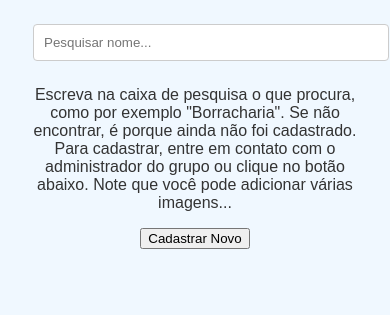
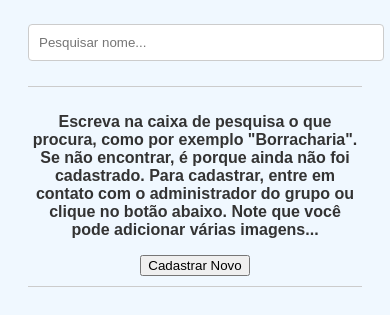
Before and after one commit to DougFullStack/manchester, a plain HTML site: page index.html in a window 390 px wide. Shown: the part 89-404 px from the top of the page. Drawn offline with Linux system fonts and the light colour scheme.

Commit message:
Add files via upload

```diff
--- a/index.html
+++ b/index.html
@@ -20,10 +20,10 @@
         }
         .selection input {
             padding: 10px;
-            margin: 5px;
+            margin: 5px auto; /* Centraliza horizontalmente */
             border-radius: 4px;
             border: 1px solid #ccc;
-            width: 80%; /* Ajusta a largura do campo de pesquisa */
+            width: 90%; /* Ajusta a largura do campo de pesquisa */
             max-width: 300px; /* Define uma largura máxima para melhor visualização em dispositivos menores */
         }
         .name-section {
@@ -48,8 +48,8 @@
             position: relative;
         }
         .image-gallery img {
-            max-width: 80%; /* Imagem responsiva ocupando a largura máxima possível */
-            max-height: 400px; /* Altura máxima para limitar o tamanho da imagem */
+            width: auto; /* Largura automática para manter a proporção */
+            height: 200px; /* Altura fixa para imagens em desktop */
             border-radius: 8px;
             object-fit: cover; /* Ajusta a imagem para preencher o contêiner mantendo a proporção */
             margin: 0 auto; /* Centraliza a imagem horizontalmente */
@@ -91,11 +91,25 @@
         }
 
         /* Estilos para dispositivos móveis */
-        @media only screen and (max-width: 600px) {
+@media only screen and (max-width: 500px) {
     .selection input {
-                width: 100%; /* Ajusta a largura do campo de pesquisa para ocupar toda a largura disponível */
-                max-width: none; /* Remove a largura máxima para melhor visualização em dispositivos menores */
+        width: 100%;
+        max-width: none;
     }
+    .image-gallery img {
+        width: auto; /* Redimensiona a largura automaticamente */
+        height: 250px; /* Altura fixa desejada */
+        max-width: 100%; /* Evita que a imagem ultrapasse o contêiner */
+    }
+}
+@media only screen and (min-width: 769px) {
+    .image-gallery img {
+        width: auto; /* Redimensiona a largura automaticamente */
+        height: 300px; /* Altura fixa desejada para PCs */
+        max-width: 100%; /* Evita que a imagem ultrapasse o contêiner */
+    }
+}
+Explicação das mudanças:
         }
     </style>
 </head>
@@ -130,7 +144,7 @@
                 images: ["assets/ferreiraGas.jpeg"],
                 contact: "+5514988367747"
             },
-            "Área de lazer WR": {
+            "Area de lazer WR": {
                 images: ["assets/lazerWR.jpeg","assets/lazerWR2.jpeg","assets/lazerWR3.jpeg","assets/lazerWR4.jpeg","assets/lazerWR5.jpeg","assets/lazerWR6.jpeg","assets/lazerWR7.jpeg","assets/lazerWR8.jpeg","assets/lazerWR9.jpeg"],
                 contact: "+5514991740808"
             },
@@ -203,15 +217,9 @@
             nameList.innerHTML = '';
 
             if (namesToDisplay.length === 0) {
-                // Exibe mensagem quando não há nomes para exibir
-                const messageContainer = document.createElement('div');
-                messageContainer.classList.add('message-container');
-
+                const messageContainer = document.createElement('li');
                 const messageText = document.createElement('p');
-                messageText.textContent = `Escreva na caixa de pesquisa o que procura, como por exemplo "Borracharia".
-                                           Se não encontrar, é porque ainda não foi cadastrado.
-                                           Para cadastrar, entre em contato com o administrador do grupo ou clique no botão abaixo.
-                                           Note que você pode adicionar várias imagens...`;
+                messageText.textContent = `Escreva na caixa de pesquisa o que procura, como por exemplo "Borracharia". Se não encontrar, é porque ainda não foi cadastrado. Para cadastrar, entre em contato com o administrador do grupo ou clique no botão abaixo. Note que você pode adicionar várias imagens...`;
 
                 const cadastrarButton = document.createElement('button');
                 cadastrarButton.textContent = 'Cadastrar Novo';
@@ -221,14 +229,6 @@
                 messageContainer.appendChild(cadastrarButton);
 
                 nameList.appendChild(messageContainer);
-
-                // Exibe a seção de nomes após a pesquisa ser iniciada
-                const nameSection = document.getElementById('nameSection');
-                nameSection.style.display = 'block';
-
-                // Esconde a mensagem inicial
-                const initialMessage = document.getElementById('initialMessage');
-                initialMessage.style.display = 'none';
             } else {
                 namesToDisplay.forEach(name => {
                     const listItem = document.createElement('li');
@@ -275,6 +275,7 @@
 
                     nameList.appendChild(listItem);
                 });
+            }
 
             // Exibe a seção de nomes após a pesquisa ser iniciada
             const nameSection = document.getElementById('nameSection');
@@ -283,7 +284,6 @@
             // Esconde a mensagem inicial
             const initialMessage = document.getElementById('initialMessage');
             initialMessage.style.display = 'none';
-            }
         }
 
         // Função para exibir o link de contato para WhatsApp como um botão
```
Lines whose indentation alone changed are shown as unchanged.
